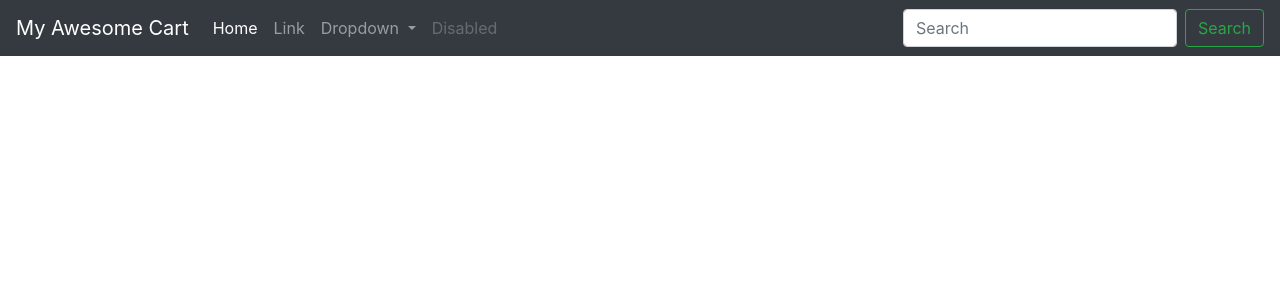
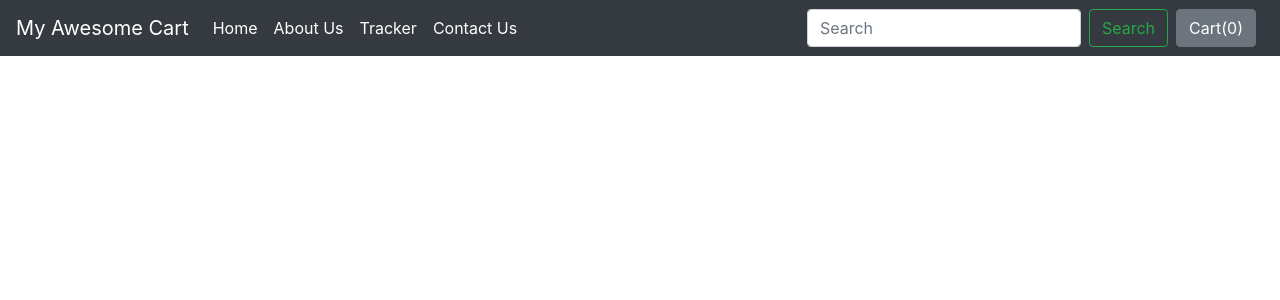
Before and after one commit to me6edi/Ecommerce-2-Django-HTML-CSS-Bootstrap-Javascript, a Django app: template MyAwesomeCart/mac/shop/templates/shop/index.html in a window 1280 px wide. Shown: the top 300 px of the page. Run offline with Django 3.2, Linux system fonts and the light colour scheme; the template is opened without the code that fills it, so the values that code supplies are empty; some libraries are stand-ins or nearby versions.

Commit message:
cart add section code

```diff
--- a/MyAwesomeCart/mac/shop/templates/shop/basic.html
+++ b/MyAwesomeCart/mac/shop/templates/shop/basic.html
@@ -15,7 +15,7 @@
   </head>
   <body>
 
-    <nav class="navbar navbar-expand-lg navbar-dark bg-dark">
+    <nav class="navbar navbar-expand-lg navbar-dark fixed-top bg-dark">
   <a class="navbar-brand" href="#">My Awesome Cart</a>
   <button class="navbar-toggler" type="button" data-toggle="collapse" data-target="#navbarSupportedContent" aria-controls="navbarSupportedContent" aria-expanded="false" aria-label="Toggle navigation">
     <span class="navbar-toggler-icon"></span>
@@ -27,42 +27,36 @@
         <a class="nav-link" href="#">Home <span class="sr-only">(current)</span></a>
       </li>
       <li class="nav-item">
-        <a class="nav-link" href="#">Link</a>
+        <a class="nav-link" href="#">About Us</a>
       </li>
-      <li class="nav-item dropdown">
-        <a class="nav-link dropdown-toggle" href="#" id="navbarDropdown" role="button" data-toggle="dropdown" aria-haspopup="true" aria-expanded="false">
-          Dropdown
-        </a>
-        <div class="dropdown-menu" aria-labelledby="navbarDropdown">
-          <a class="dropdown-item" href="#">Action</a>
-          <a class="dropdown-item" href="#">Another action</a>
-          <div class="dropdown-divider"></div>
-          <a class="dropdown-item" href="#">Something else here</a>
-        </div>
+
+      <li class="nav-item">
+        <a class="nav-link" href="#">Tracker</a>
+      </li>
+
+      <li class="nav-item">
+        <a class="nav-link" href="#">Contact Us</a>
       </li>
       <li class="nav-item">
-        <a class="nav-link disabled" href="#" tabindex="-1" aria-disabled="true">Disabled</a>
+        <a class="nav-link" href="#"></a>
       </li>
     </ul>
     <form class="form-inline my-2 my-lg-0">
       <input class="form-control mr-sm-2" type="search" placeholder="Search" aria-label="Search">
       <button class="btn btn-outline-success my-2 my-sm-0" type="submit">Search</button>
     </form>
+    <button type="button" class="btn btn-secondary mx-2" data-toggle="tooltip" data-placement="bottom" title="Tooltip on bottom">
+      Cart(<span id="cart">0</span>)
+    </button>
   </div>
 </nav>
   {% block body %} {% endblock %}
 
     <!-- Optional JavaScript -->
-      <!-- jQuery first, then Popper.js, then Bootstrap JS -->
-      <script src="https://code.jquery.com/jquery-3.3.1.slim.min.js"
-        integrity="sha384-q8i/X+965DzO0rT7abK41JStQIAqVgRVzpbzo5smXKp4YfRvH+8abtTE1Pi6jizo"
-        crossorigin="anonymous"></script>
-      <script src="https://cdnjs.cloudflare.com/ajax/libs/popper.js/1.14.6/umd/popper.min.js"
-        integrity="sha384-wHAiFfRlMFy6i5SRaxvfOCifBUQy1xHdJ/yoi7FRNXMRBu5WHdZYu1hA6ZOblgut"
-        crossorigin="anonymous"></script>
-      <script src="https://stackpath.bootstrapcdn.com/bootstrap/4.2.1/js/bootstrap.min.js"
-        integrity="sha384-B0UglyR+jN6CkvvICOB2joaf5I4l3gm9GU6Hc1og6Ls7i6U/mkkaduKaBhlAXv9k"
-        crossorigin="anonymous"></script>
-{% block js %} {% endblock%}
+    <!-- jQuery first, then Popper.js, then Bootstrap JS -->
+    <script src="https://code.jquery.com/jquery-3.3.1.slim.min.js" integrity="sha384-q8i/X+965DzO0rT7abK41JStQIAqVgRVzpbzo5smXKp4YfRvH+8abtTE1Pi6jizo" crossorigin="anonymous"></script>
+    <script src="https://cdnjs.cloudflare.com/ajax/libs/popper.js/1.14.6/umd/popper.min.js" integrity="sha384-wHAiFfRlMFy6i5SRaxvfOCifBUQy1xHdJ/yoi7FRNXMRBu5WHdZYu1hA6ZOblgut" crossorigin="anonymous"></script>
+    <script src="https://stackpath.bootstrapcdn.com/bootstrap/4.2.1/js/bootstrap.min.js" integrity="sha384-B0UglyR+jN6CkvvICOB2joaf5I4l3gm9GU6Hc1og6Ls7i6U/mkkaduKaBhlAXv9k" crossorigin="anonymous"></script>
+    {% block js %} {% endblock %}
   </body>
 </html>
--- a/MyAwesomeCart/mac/shop/templates/shop/index.html
+++ b/MyAwesomeCart/mac/shop/templates/shop/index.html
@@ -11,9 +11,8 @@
             }
 
           .col-md-3 img{
-
-          width: 227px;
-          max-height: 242px;
+          width: 170px;
+          height: 200px;
           }
 
           body .carousel-indicator li{
@@ -32,11 +31,15 @@
           .carousel-control-prev,
           .carousel-control-next{
           top: auto;
-bottom: auto;
+          bottom: auto;
+          padding-top: 222px;
           }
            body .no-padding{
            padding-left: 0,
            padding-right: 0;
+           }
+           .navbar-dark .navbar-nav .nav-link {
+             color: #fff;
            }
  {% endblock %}
 
@@ -47,7 +50,8 @@ bottom: auto;
     <!--Slideshow starts here -->
     {% for product, range, nSlides in allProds %}
     <h5 class="my-4">Flash Sale On {{product.0.category}} - Recommended Items</h5>
-<div id="demo{{forloop.counter}}" class="carousel slide my-3" data-ride="carousel">
+    <div class="row">
+<div id="demo{{forloop.counter}}" class=" col carousel slide my-3" data-ride="carousel">
     <ul class="carousel-indicators">
       <li data-target="#demo{{forloop.counter}}" data-slide-to="0" class="active"></li>
 
@@ -60,33 +64,22 @@ bottom: auto;
     <div class="container carousel-inner no-padding">
 
       <div class="carousel-item active">
-        <div class="col-xs-3 col-sm-3 col-md-3">
-          <div class="card" style="width: 18rem;">
-            <img src='/media/{{product.0.image}}' class="card-img-top" alt="...">
-            <div class="card-body">
-                <h5 class="card-title">{{product.0.product_name}}</h5>
-                <p class="card-text">{{product.0.desc}}</p>
-                <button id="pr{{product.0.id}}" class="btn btn-primary cart">Add To Cart</button>
-            </div>
-          </div>
-       </div>
 
 
-        {% for i in product|slice:"1:"%}
+        {% for i in product %}
         <div class="col-xs-3 col-sm-3 col-md-3">
           <div class="card" style="width: 18rem;">
             <img src='/media/{{i.image}}' class="card-img-top" alt="...">
             <div class="card-body">
               <h5 class="card-title">{{i.product_name}}</h5>
               <p class="card-text">{{i.desc}}</p>
-              <button id="pr{{product.0.id}}" class="btn btn-primary cart">Add To Cart</button>
+              <button id="pr{{i.id}}" class="btn btn-primary cart">Add To Cart</button>
             </div>
           </div>
         </div>
-        {% if forloop.counter|divisibleby:3 and forloop.counter > 0 and not forloop.last %}
+        {% if forloop.counter|divisibleby:4 and forloop.counter > 0 and not forloop.last %}
       </div><div class="carousel-item">
         {% endif %}
-
         {% endfor %}
     </div>
 
@@ -101,32 +94,36 @@ bottom: auto;
     <a class="carousel-control-next" href="#demo{{forloop.counter}}" data-slide="next">
         <span class="carousel-control-next-icon"></span>
     </a>
+  </div>
     {% endfor %}
 </div>
  {% endblock %}
- {% block js %}
- <script>
- console.log('working')
- if(localStorage.getItem('cart') == null)
- {
- var cart={};
- }
- else{
- cart= JSON.parse(localstorage.getItem('cart'));
- }
- //jQuery starts here//
- $('.cart').click(function(){
 
+{% block js %}
+<script>
+console.log('working');
+if(localStorage.getItem('cart') == null){
+var cart = {};
+}
+else
+{
+cart = JSON.parse(localStorage.getItem('cart'));
+document.getElementById('cart').innerHTML = Object.keys(cart).length;
+}
+$('.cart').click(function(){
 console.log('clicked');
-var idstr= this.id.toString();
+var idstr = this.id.toString();
 console.log(idstr);
-if(cart[idstr]!= undefined) {
-cart[idstr] = cart[idstr]+1;
+if (cart[idstr] !=undefined){
+cart[idstr] = cart[idstr] + 1;
 }
-else{
+else
+{
 cart[idstr] = 1;
 }
 console.log(cart);
+localStorage.setItem('cart', JSON.stringify(cart));
+document.getElementById('cart').innerHTML = Object.keys(cart).length ;
 });
- </script>
- {% endblock%}
+</script>
+{% endblock %}
```
Also changed, not shown: MyAwesomeCart/mac/db.sqlite3, MyAwesomeCart/mac/media/shop/images/test123.jpg (added), MyAwesomeCart/mac/media/shop/images/test123_A58D66V.jpg (added), MyAwesomeCart/mac/media/shop/images/test123_AXsZhOF.jpg (added), MyAwesomeCart/mac/media/shop/images/test123_L5jJ0DO.jpg (added), MyAwesomeCart/mac/media/shop/images/test123_kqw00rP.jpg (added), MyAwesomeCart/mac/media/shop/images/test123_ohvI9FW.jpg (added), MyAwesomeCart/mac/media/shop/images/test123_tvSxxcF.jpg (added), MyAwesomeCart/mac/media/shop/images/test3_kMU2N5K.jpg (added), MyAwesomeCart/mac/media/shop/images/test_NQdnCgx.jpg (added), MyAwesomeCart/mac/shop/images/test123.jpg (added).
